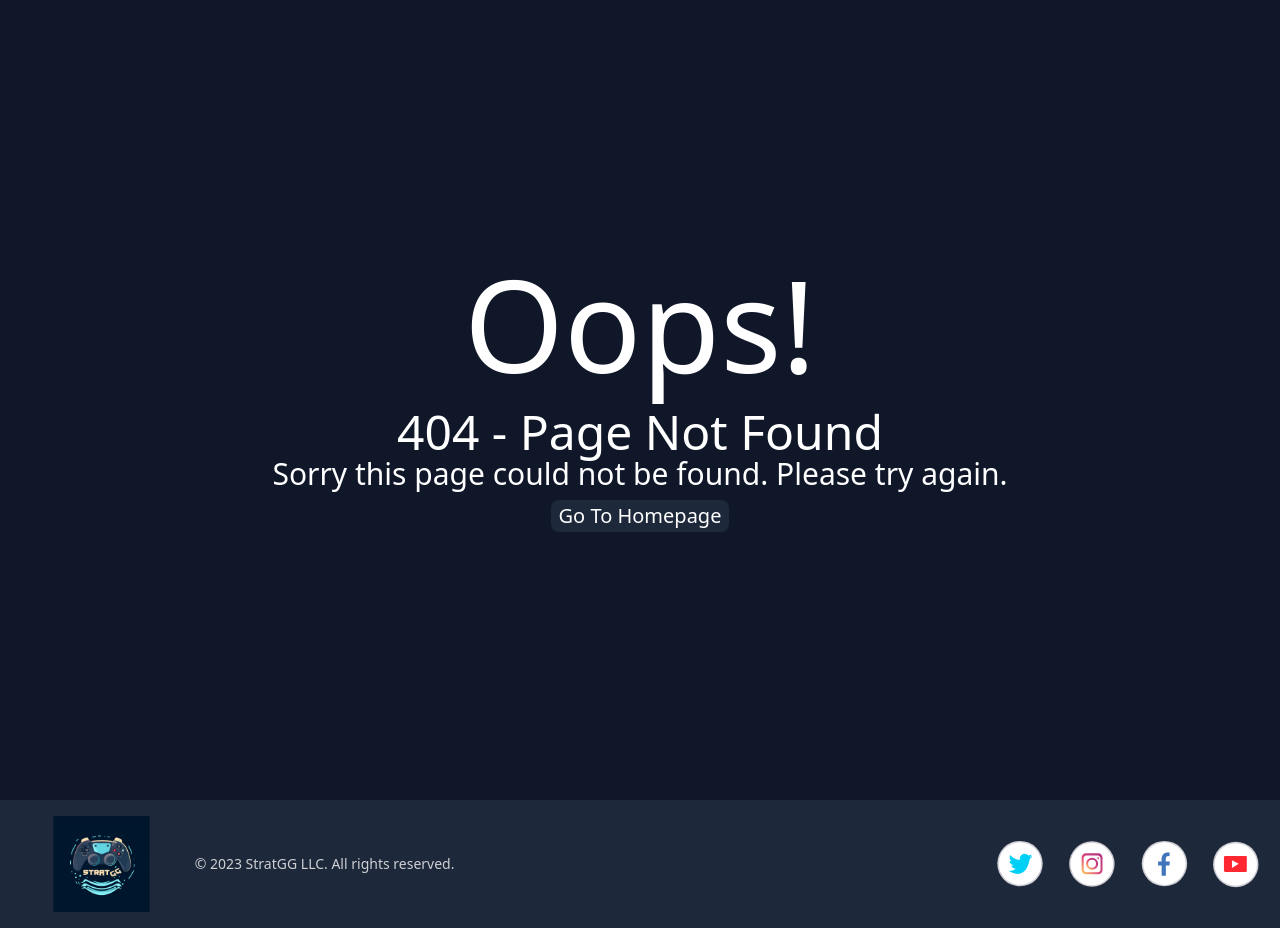
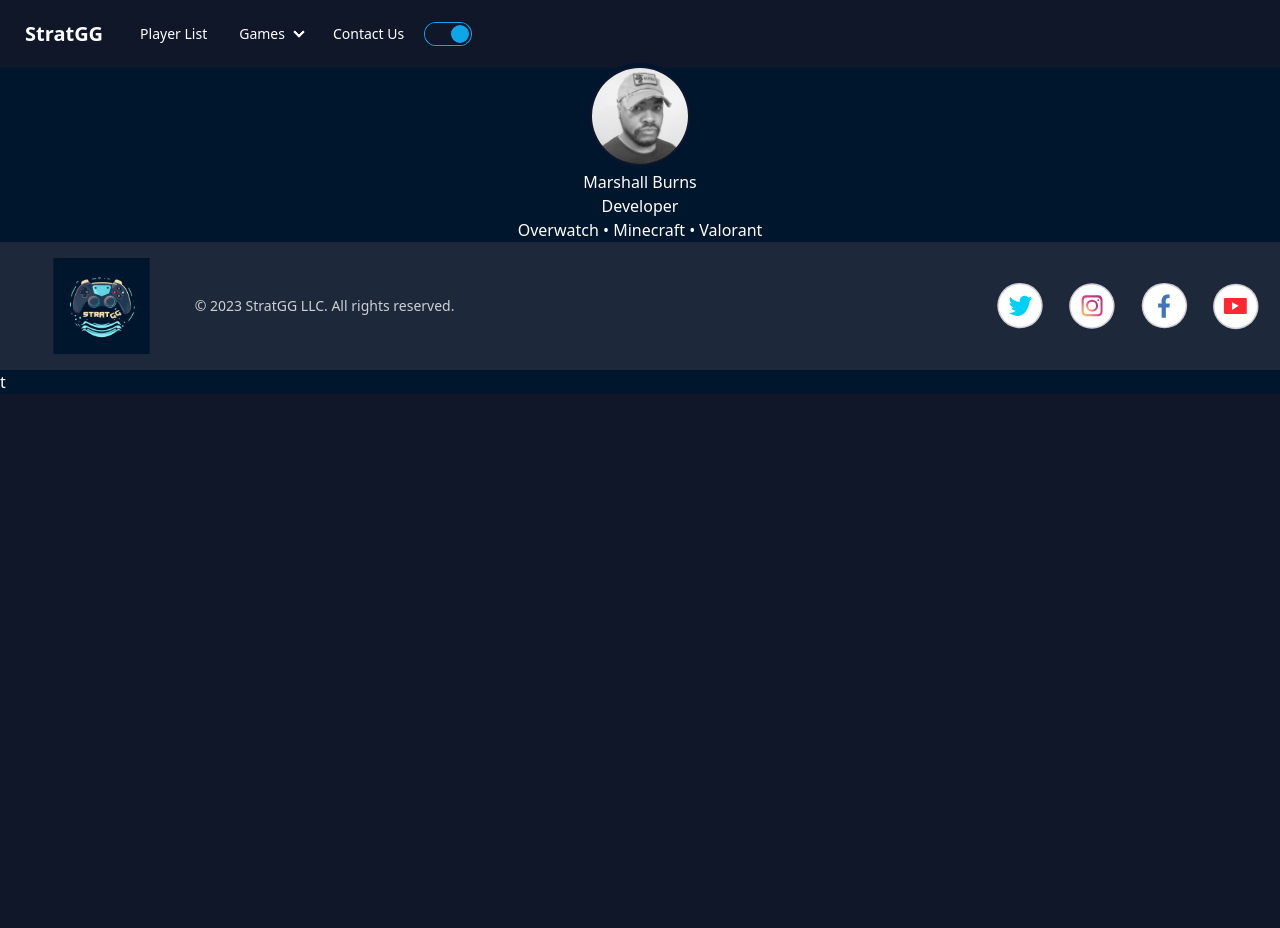
Before and after one commit to Stratgg/Stratgg, a SvelteKit app in the folder client/: page /meet-the-team in a window 1280 px wide. Before the commit this address had no page. After the commit the page ends 800 px from the top, so only its background shows below. Built offline with nearby package versions, Linux system fonts and the light colour scheme.

Commit message:
Start work on "meet the team" page

```diff
--- /dev/null
+++ b/client/src/routes/meet-the-team/+page.svelte
@@ -0,0 +1,30 @@
+<svelte:head>
+  <title>StratGG / The Team</title>
+  <link rel="icon" href={favicon} />
+</svelte:head>
+
+<script>
+import favicon from "$lib/assets/images/favicons/apple-touch-icon.png";
+import Nav from "$lib/components/Nav.svelte";
+import Footer from "$lib/components/Footer.svelte";
+import schooly from "$lib/assets/images/stratgg-team-avatars/schooly.jpg";
+</script>
+
+<Nav/>
+<div id="teamContainer" class="flex flex-col text-center" >
+  <div id="marshallContainer">
+    <div class="avatar" id="schoolyAvatar">
+      <div class="w-24 rounded-full ring ring-primary ring-offset-base-100 ring-offset-2">
+        <img src={schooly}/>
+      </div>
+    </div>
+    <div id="marshallBio" class="text-center">
+    <h1>Marshall Burns</h1>
+    <h1>Developer</h1>
+    <p>Overwatch • Minecraft • Valorant</p>
+    </div>
+  </div>
+</div>
+
+<Footer/>
+t
```
Also changed, not shown: client/src/lib/assets/images/stratgg-team-avatars/schooly.jpg (added).
